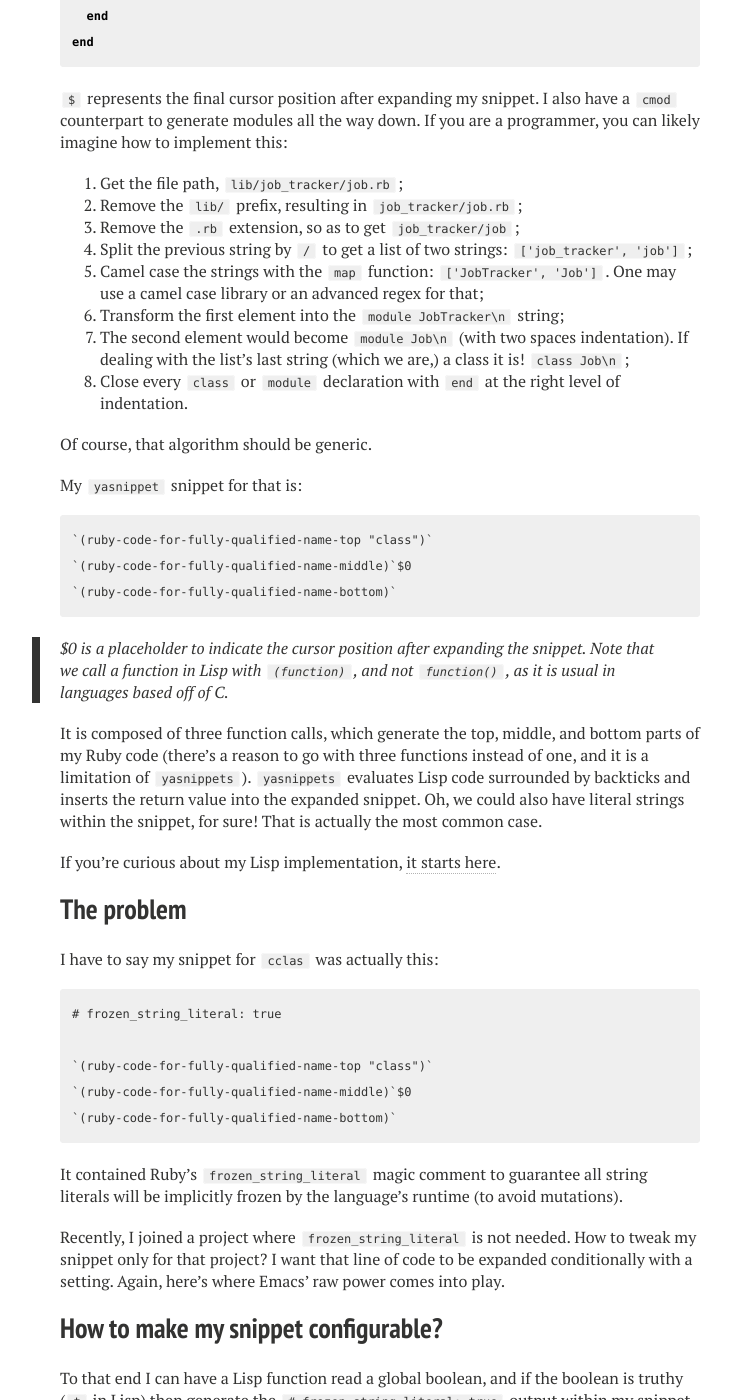
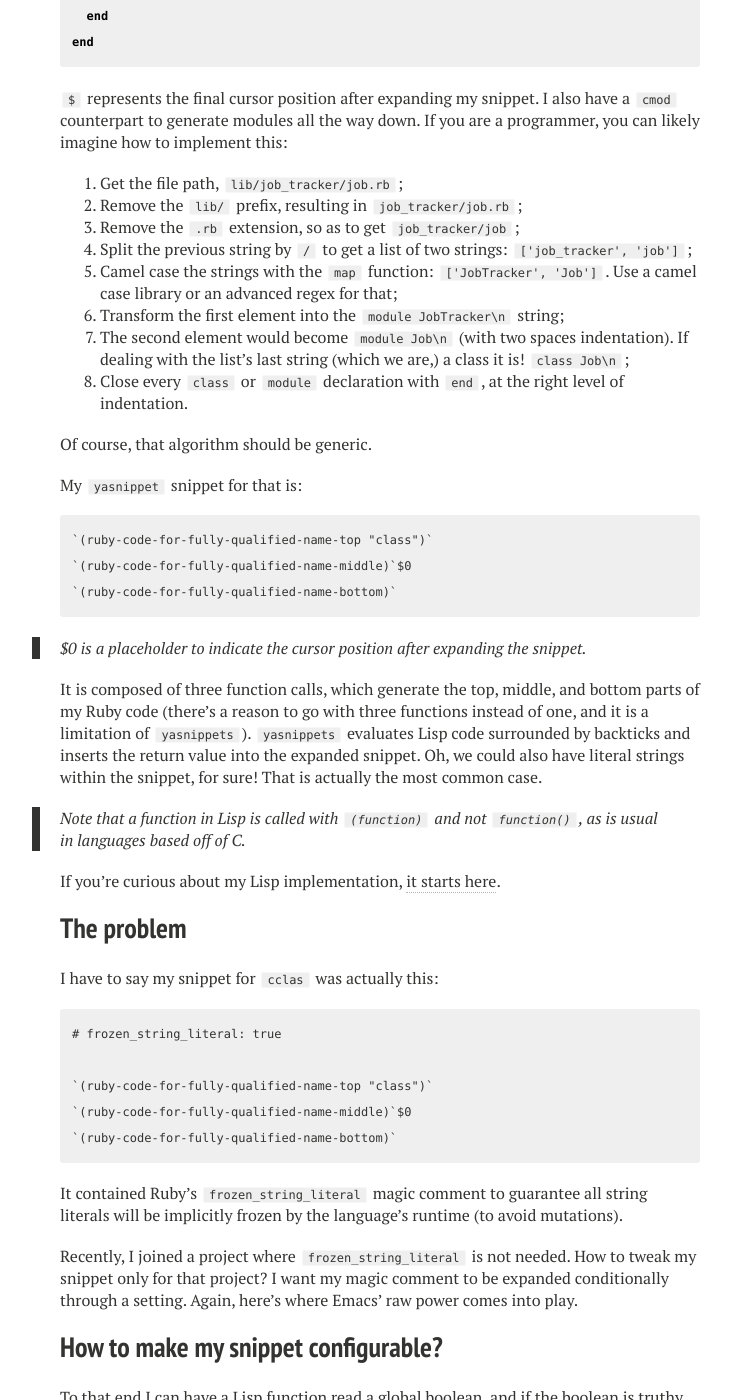
Before and after one commit to thiagoa/thiagoa.github.io, a Jekyll site: the page built from _posts/2021-07-30-powerful-emacs-snippets.markdown, in a window 1280 px wide and 1400 px high, scrolled down 622 px. Shown: the whole window, without its empty margins (260-992 px from the left). Built offline with Jekyll 4.4.1, drawn with Linux system fonts in a browser that asks for light colours; nearby versions of some CDN libraries; comment, search, counter and statistics services are not loaded; some of the changed text lies outside the part shown.

Commit message:
Updates to existing posts

````diff
--- a/_posts/2021-07-29-command-line-history-tricks.markdown
+++ b/_posts/2021-07-29-command-line-history-tricks.markdown
@@ -115,7 +115,7 @@ Ranges are quite similar. Let's have `:` change hats and become the "slice opera
 - `!!:A-B` - Arguments A to B of the previous command
 - `!-2:A-B` - Arguments A to B of the penultimate command
 - `!-3:A-B` - Arguments A to B of the antepenultimate command
-- `!pattern:A-B` - Argument A to B of the previous command that starts with `pattern`
+- `!pattern:A-B` - Arguments A to B of the previous command that starts with `pattern`
 
 Where A and B are integers starting from 0. The general pattern is:
 
--- a/_posts/2021-07-30-powerful-emacs-snippets.markdown
+++ b/_posts/2021-07-30-powerful-emacs-snippets.markdown
@@ -34,10 +34,10 @@ end
 2. Remove the `lib/` prefix, resulting in `job_tracker/job.rb`;
 3. Remove the `.rb` extension, so as to get `job_tracker/job`;
 4. Split the previous string by `/` to get a list of two strings: `['job_tracker', 'job']`;
-5. Camel case the strings with the `map` function: `['JobTracker', 'Job']`. One may use a camel case library or an advanced regex for that;
+5. Camel case the strings with the `map` function: `['JobTracker', 'Job']`. Use a camel case library or an advanced regex for that;
 6. Transform the first element into the `module JobTracker\n` string;
 7. The second element would become `module Job\n` (with two spaces indentation). If dealing with the list's last string (which we are,) a class it is! `class Job\n`;
-8. Close every `class` or `module` declaration with `end` at the right level of indentation.
+8. Close every `class` or `module` declaration with `end`, at the right level of indentation.
 
 Of course, that algorithm should be generic.
 
@@ -49,9 +49,12 @@ My `yasnippet` snippet for that is:
 `(ruby-code-for-fully-qualified-name-bottom)`
 ```
 
-> $0 is a placeholder to indicate the cursor position after expanding the snippet. Note that we call a function in Lisp with `(function)`, and not `function()`, as it is usual in languages based off of C.
+> $0 is a placeholder to indicate the cursor position after expanding the snippet.
 
-It is composed of three function calls, which generate the top, middle, and bottom parts of my Ruby code (there's a reason to go with three functions instead of one, and it is a limitation of `yasnippets`). `yasnippets` evaluates Lisp code surrounded by backticks and inserts the return value into the expanded snippet. Oh, we could also have literal strings within the snippet, for sure! That is actually the most common case.
+It is composed of three function calls, which generate the top, middle, and bottom parts of my Ruby code (there's a reason to go with three functions instead of one, and it is a limitation of `yasnippets`).
+`yasnippets` evaluates Lisp code surrounded by backticks and inserts the return value into the expanded snippet. Oh, we could also have literal strings within the snippet, for sure! That is actually the most common case.
+
+> Note that a function in Lisp is called with `(function)` and not `function()`, as is usual in languages based off of C.
 
 If you're curious about my Lisp implementation, [it starts here](https://github.com/thiagoa/dotemacs/blob/e5448f3862b0e1e365152d72d8fbe016e753bd74/lib/lang-ruby.el#L221).
 
@@ -69,7 +72,7 @@ I have to say my snippet for `cclas` was actually this:
 
 It contained Ruby's `frozen_string_literal` magic comment to guarantee all string literals will be implicitly frozen by the language's runtime (to avoid mutations).
 
-Recently, I joined a project where `frozen_string_literal` is not needed. How to tweak my snippet only for that project? I want that line of code to be expanded conditionally with a setting. Again, here's where Emacs' raw power comes into play.
+Recently, I joined a project where `frozen_string_literal` is not needed. How to tweak my snippet only for that project? I want my magic comment to be expanded conditionally through a setting. Again, here's where Emacs' raw power comes into play.
 
 ## How to make my snippet configurable?
 
````
Also changed, not shown: other parts of _posts/2021-07-30-powerful-emacs-snippets.markdown (+3 -1 lines), _posts/2021-07-30-snippets-legais-com-o-emacs.md (+7 -3 lines).
